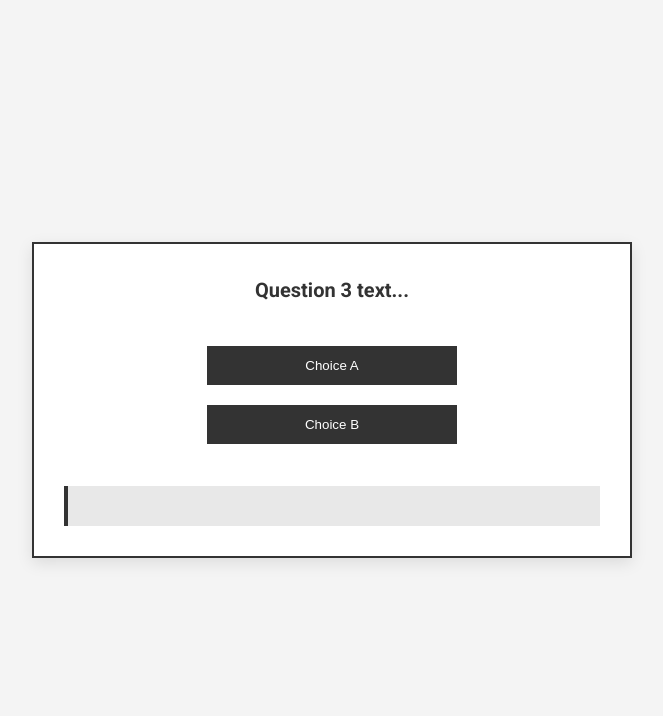
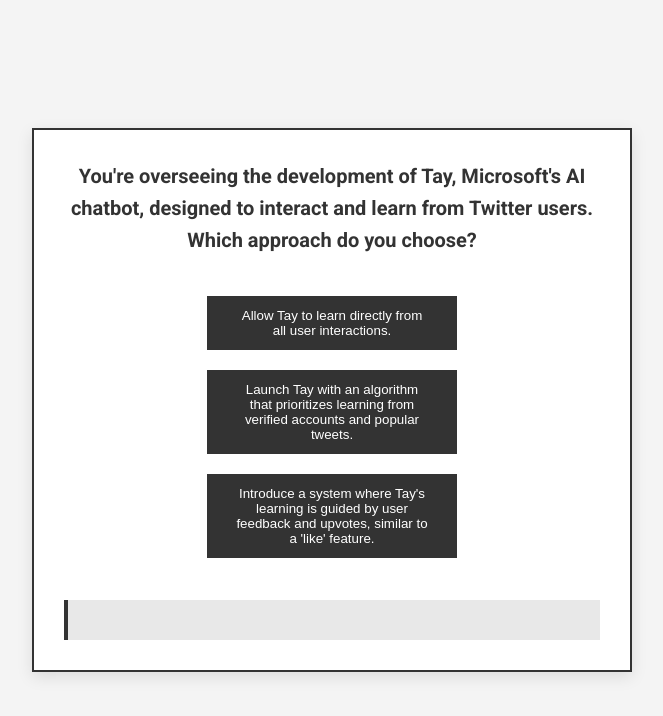
Before and after one commit to alstadeigard/AI_ethics_branching_game, a plain HTML site: page caseStudiesGame.html in a window 1280 px wide. Shown: the whole page, without its empty margins (308-971 px from the left). Drawn offline with Linux system fonts and the light colour scheme.

Commit message:
Basic case study game
Basic version of case study game

```diff
--- a/caseStudiesGame.html
+++ b/caseStudiesGame.html
@@ -9,6 +9,7 @@
     <p id="questionText"></p>
     <div id="choicesContainer"></div>
     <p id="resultText"></p>
+    <div id="readingLinks"></div>
 </div>
 <script src="case_studies_script.js"></script>
 </body>
--- a/case_studies_script.js
+++ b/case_studies_script.js
@@ -1,4 +1,4 @@
-let questions, selectedQuestions, currentQuestionIndex, score = 0;
+let questions, currentQuestionIndex, score = 0;
 
 document.addEventListener('DOMContentLoaded', function() {
     loadGameData('scenarios/caseStudiesGame.json');
@@ -9,21 +9,19 @@
         .then(response => response.json())
         .then(data => {
             questions = data.questions;
-            selectedQuestions = selectRandomQuestions(2);
             currentQuestionIndex = 0;
+            score = 0;
             displayQuestion();
         })
         .catch(error => console.error('Error loading game data:', error));
 }
 
-function selectRandomQuestions(count) {
-    const shuffled = questions.sort(() => 0.5 - Math.random());
-    return shuffled.slice(0, count);
-}
+function displayQuestion() {
+    const resultText = document.getElementById('resultText');
+    resultText.innerHTML = '';  // Clear previous results or instructions
 
-function displayQuestion() {
-    if (currentQuestionIndex < selectedQuestions.length) {
-        const question = selectedQuestions[currentQuestionIndex];
+    if (currentQuestionIndex < questions.length) {
+        const question = questions[currentQuestionIndex];
         document.getElementById('questionText').textContent = question.text;
         const choicesContainer = document.getElementById('choicesContainer');
         choicesContainer.innerHTML = '';
@@ -31,24 +29,35 @@
         question.choices.forEach(choice => {
             const button = document.createElement('button');
             button.textContent = choice.text;
-            button.onclick = () => handleChoice(choice.isCorrect);
+            button.onclick = () => handleChoice(choice.isCorrect, choice.reading);
             choicesContainer.appendChild(button);
         });
     } else {
-        displayScore();
+        displayFinalScore();
     }
 }
 
-function handleChoice(isCorrect) {
+function handleChoice(isCorrect, readingLink) {
+    const resultText = document.getElementById('resultText');
+    resultText.innerHTML = '';  // Clear previous feedback
+
     if (isCorrect) {
         score++;
+        resultText.innerHTML = "Well done! Your decision did not mirror a real-world mistake. Learn more: <br><a href='" + readingLink + "' target='_blank'>Read more about this case</a><br>";
+    } else {
+        resultText.innerHTML = "This choice mirrors a real-world mistake. Understanding these scenarios helps improve future AI development. Learn more: <br><a href='" + readingLink + "' target='_blank'>Read more about this case</a><br>";
     }
-    currentQuestionIndex++;
-    displayQuestion();
+
+    const nextButton = document.createElement('button');
+    nextButton.textContent = 'Next Question';
+    nextButton.onclick = () => {
+        currentQuestionIndex++;
+        displayQuestion();
+    };
+    resultText.appendChild(nextButton);
 }
 
-function displayScore() {
+function displayFinalScore() {
     const resultText = document.getElementById('resultText');
-    resultText.textContent = "Your score: " + score + " out of " + selectedQuestions.length;
-    // Optionally, add any additional actions after displaying the score
+    resultText.innerHTML = "Your final score is: " + score + " out of " + questions.length;
 }
--- a/scenarios/caseStudiesGame.json
+++ b/scenarios/caseStudiesGame.json
@@ -2,43 +2,43 @@
   "questions": [
     {
       "id": "q1",
-      "text": "Question 1 text...",
+      "text": "You're overseeing the development of Tay, Microsoft's AI chatbot, designed to interact and learn from Twitter users. Which approach do you choose?",
       "choices": [
         {
-          "text": "Choice A",
-          "isCorrect": true
+          "text": "Allow Tay to learn directly from all user interactions.",
+          "isCorrect": false,
+          "reading": "https://spectrum.ieee.org/in-2016-microsofts-racist-chatbot-revealed-the-dangers-of-online-conversation"
         },
         {
-          "text": "Choice B",
-          "isCorrect": false
+          "text": "Launch Tay with an algorithm that prioritizes learning from verified accounts and popular tweets.",
+          "isCorrect": true,
+          "reading": "https://spectrum.ieee.org/in-2016-microsofts-racist-chatbot-revealed-the-dangers-of-online-conversation"
+        },
+        {
+          "text": "Introduce a system where Tay's learning is guided by user feedback and upvotes, similar to a 'like' feature.",
+          "isCorrect": true,
+          "reading": "https://spectrum.ieee.org/in-2016-microsofts-racist-chatbot-revealed-the-dangers-of-online-conversation"
         }
       ]
     },
     {
       "id": "q2",
-      "text": "Question 2 text...",
+      "text": "You are developing an AI system for screening job applications at Amazon. The training dataset comprises resumes submitted over the last decade. How do you ensure a fair recruitment process?",
       "choices": [
         {
-          "text": "Choice A",
-          "isCorrect": true
+          "text": "Develop the AI with a gender-neutral algorithm that ignores gendered keywords and focuses on qualifications and experience.",
+          "isCorrect": false,
+          "reading": "https://www.reuters.com/article/us-amazon-com-jobs-automation-insight-idUSKCN1MK08G/"
         },
         {
-          "text": "Choice B",
-          "isCorrect": false
-        }
-      ]
-    },
-    {
-      "id": "q3",
-      "text": "Question 3 text...",
-      "choices": [
-        {
-          "text": "Choice A",
-          "isCorrect": true
+          "text": "Develop a dual-system approach where AI’s shortlisting is reviewed and adjusted by a human HR team to ensure fair representation.",
+          "isCorrect": true,
+          "reading": "https://www.reuters.com/article/us-amazon-com-jobs-automation-insight-idUSKCN1MK08G/"
         },
         {
-          "text": "Choice B",
-          "isCorrect": false
+          "text": "Use the dataset as-is, assuming the AI will learn to overlook gender biases due to the large volume and variety of data.",
+          "isCorrect": false,
+          "reading": "https://www.reuters.com/article/us-amazon-com-jobs-automation-insight-idUSKCN1MK08G/"
         }
       ]
     }
```
